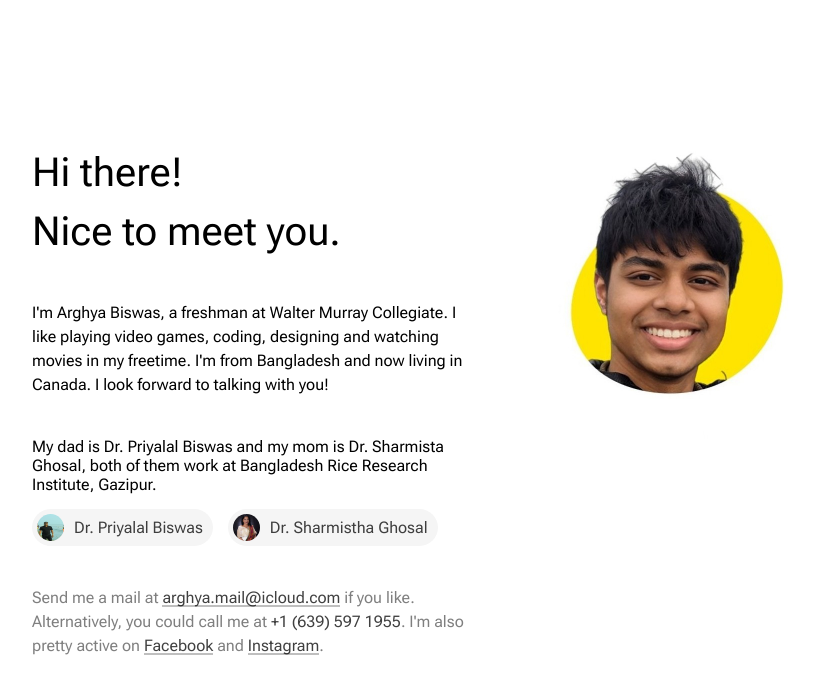
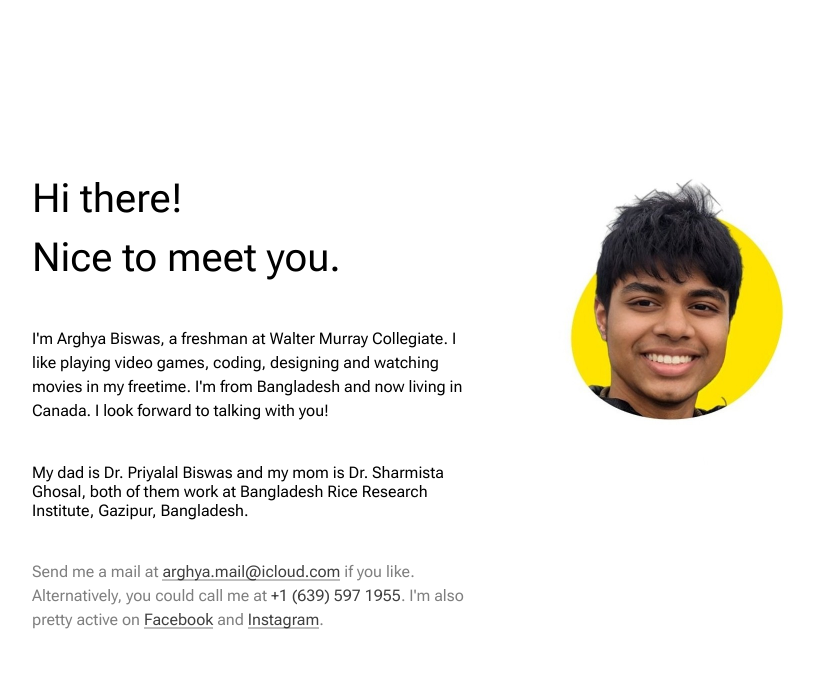
Before and after one commit to afkarghya/qrportfolio, a plain HTML site: page index.html in a window 1280 px wide. Shown: the whole page, without its empty margins (208-1023 px from the left). Drawn offline with Linux system fonts and the light colour scheme.

Commit message:
Update index.html

```diff
--- a/index.html
+++ b/index.html
@@ -15,23 +15,7 @@
         <div id="text">
             <!--1--><div style="font-size: 40px; line-height: 59px;">Hi there!<br>Nice to meet you.</div>
             <!--2--><div style="font-size: 16px; line-height: 24px;">I&#39m Arghya Biswas, a freshman at Walter Murray Collegiate. I like playing video games, coding, designing and watching movies in my freetime. I'm from Bangladesh and now living in Canada. I look forward to talking with you!</div>
-            <!--3--><div id="parents">
-                        My dad is Dr. Priyalal Biswas and my mom is Dr. Sharmista Ghosal, both of them work at Bangladesh Rice Research Institute, Gazipur.
-                            <div id="parents-container">
-                                <a href="https://www.facebook.com/priya.biswas.169" target="_blank">
-                                    <div class="parents-name">
-                                        <img src="priyalal.jpg">
-                                        <p>Dr. Priyalal Biswas</p>
-                                    </div>
-                                </a>
-                                <a href="https://www.facebook.com/profile.php?id=100009996901384" target="_blank">
-                                    <div class="parents-name">
-                                        <img src="sharmistha.jpg">
-                                        <p>Dr. Sharmistha Ghosal</p>
-                                    </div>
-                                </a>
-                            </div>
-                    </div>
+            <!--3--><div id="parents">My dad is Dr. Priyalal Biswas and my mom is Dr. Sharmista Ghosal, both of them work at Bangladesh Rice Research Institute, Gazipur, Bangladesh.</div>
             <!--4--><div style="font-size: 16px; line-height: 24px; color: rgba(0, 0, 0, 0.5);">Send me a mail at <a href="mailto:arghya.mail@icloud.com" target="_blank">arghya.mail@icloud.com</a> if you like. Alternatively, you could call me at <span>+1 (639) 597 1955</span>. I&#39m also pretty active on <a target="_blank" href="https://www.facebook.com/arghyathemessiah/">Facebook</a> and <a target="_blank" href="https://www.instagram.com/arghyathemessiah/">Instagram</a>.</div>
         </div>
         <img src="arghya.jpg">
```
